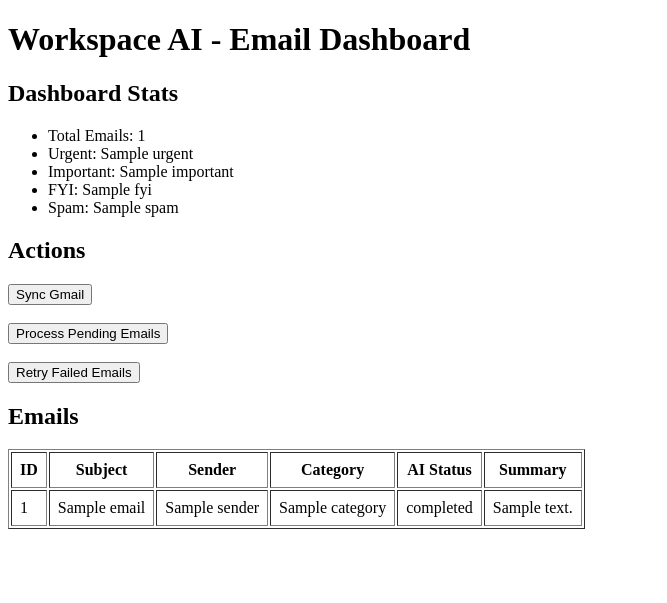
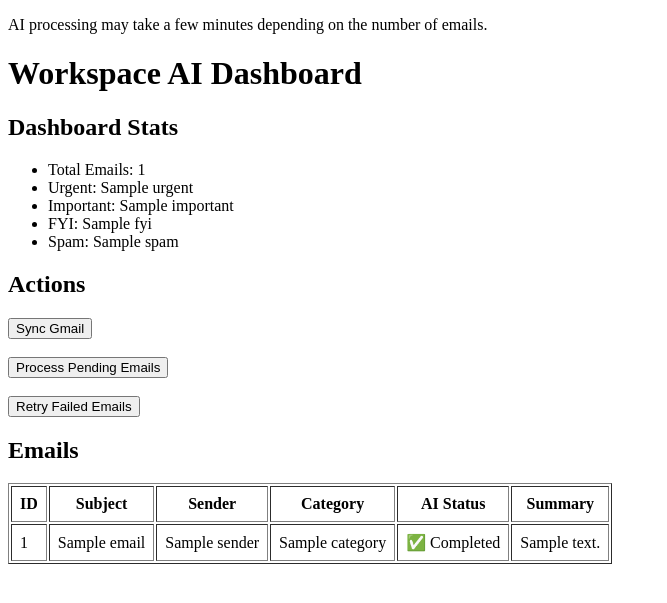
Before and after one commit to Atefeh-Amjadian/workspace-ai, a Python web app: template backend/app/templates/emails_dashboard.html in a window 1280 px wide. Shown: the top 603 px of the page, without its empty margins (0-667 px from the left). Run offline with Jinja, Linux system fonts and the light colour scheme; the template is opened without the code that fills it: most values are stand-ins (such as "Sample title", 1, 10 or a date in 2020).

Commit message:
Sprint 7B: improve dashboard user experience

```diff
--- a/backend/app/templates/emails_dashboard.html
+++ b/backend/app/templates/emails_dashboard.html
@@ -1,12 +1,15 @@
 <!DOCTYPE html>
 <html>
 <head>
-    <title>Workspace AI - Email Dashboard</title>
+    <title>Workspace AI Dashboard</title>
 
 </head>
 <body>
-    <h1>Workspace AI - Email Dashboard</h1>
 
+    <p>
+    AI processing may take a few minutes depending on the number of emails.
+    </p>
+    <h1>Workspace AI Dashboard</h1>
     <h2>Dashboard Stats</h2>
     <ul>
         <li>Total Emails: {{ stats.total_emails }}</li>
@@ -54,7 +57,17 @@
                 <td>{{ email.subject }}</td>
                 <td>{{ email.sender }}</td>
                 <td>{{ email.category }}</td>
-                <td>{{ email.ai_status }}</td>
+                <td>
+                    {% if email.ai_status == "pending" %}
+                    ⏳ Waiting
+                    {% elif email.ai_status == "processing" %}
+                    ⚙️ Processing
+                    {% elif email.ai_status == "completed" %}
+                    ✅ Completed
+                    {% else %}
+                    ❌ Needs Retry
+                    {% endif %}
+                    </td>
                 <td>{{ email.summary or "Not processed yet" }}</td>
             </tr>
             {% endfor %}
```
